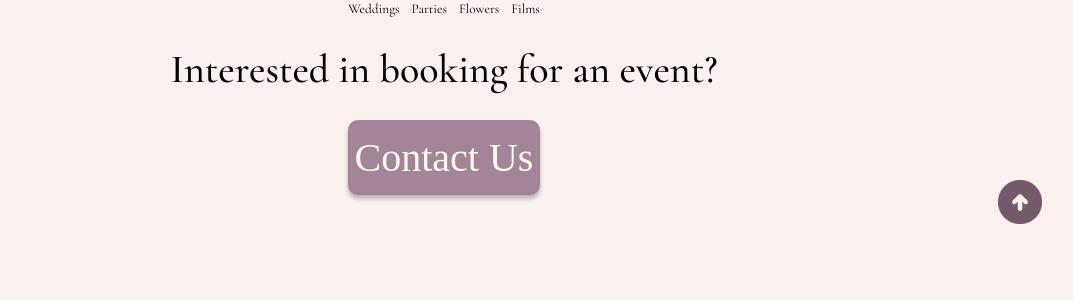
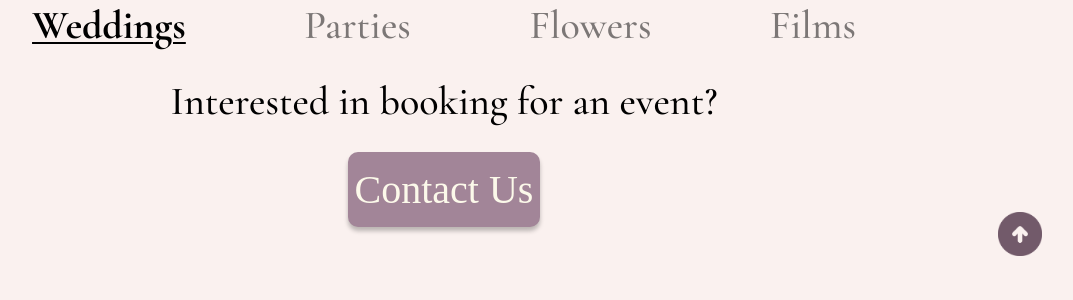
Before and after one commit to include-davis/bloom-and-vine, a React (Create React App) app in the folder bloom-and-vine/: page / in a window 1280 px wide. Shown: the top 300 px of the page, without its empty margins (196-1269 px from the left). Built offline with nearby package versions, Linux system fonts and the light colour scheme; no server answers; a web font is replaced by a local one.

Commit message:
Styled category buttons

```diff
--- a/bloom-and-vine/src/Components/gallery-carousel/Components/galleryInfo/galleryInfo.css
+++ b/bloom-and-vine/src/Components/gallery-carousel/Components/galleryInfo/galleryInfo.css
@@ -15,12 +15,24 @@
 
 .gallery-title {
     font-family: 'Italiana';
+    font-style: normal;
+    font-size: 3.56em;
+    font-weight: 400;
+    text-align: center;
 }
 
 .gallery-date {
     font-family: 'Cormorant Garamond';
+    font-style: normal;
+    font-size: 1.57em;
+    font-weight: lighter;
+    text-align: center;
 }
 
 .gallery-desc {
     font-family: 'Cormorant Garamond';
+    font-style: normal;
+    font-size: 1.57em;
+    font-weight: 500;
+    text-align: center;
 }
--- a/bloom-and-vine/src/Components/gallery-carousel/galleryCarousel.js
+++ b/bloom-and-vine/src/Components/gallery-carousel/galleryCarousel.js
@@ -109,7 +109,6 @@ function GallerySlider (props) {
     const images = props.data.images;
     const level = props.level;
 
-    // console.log(galleryDots)
     function getGalleryDots(total, setCurImgDot) {
         let dot_display = [];
         for (let i = 0; i < total; i++) {
--- a/bloom-and-vine/src/Components/gallery-display/galleryDisplay.css
+++ b/bloom-and-vine/src/Components/gallery-display/galleryDisplay.css
@@ -1,10 +1,16 @@
+.gallery-display-container {
+    width: 100vw;
+}
+
 .gallery-category-container {
-    width: 100vw;
+    width: 100%;
 
     display: flex;
     flex-direction: row;
     align-items: center;
     justify-content: center;
+
+    gap: 6.66em;
 }
 
 .gallery-category {
@@ -12,4 +18,23 @@
     border: none;
 
     font-family: 'Cormorant Garamond';
+    font-style: normal;
+    font-size: 2.5em;
+    text-align: center;
+    transition: 0.87s;
 }
+
+.gallery-category:hover {
+    transform: scale(1.2);
+}
+
+.active {
+    font-weight: 700;
+    text-decoration: underline 0.05em;
+    text-underline-offset: 0.1em;
+}
+
+.inactive {
+    font-weight: 500;
+    opacity: 0.5;
+}
--- a/bloom-and-vine/src/Components/gallery-display/galleryDisplay.js
+++ b/bloom-and-vine/src/Components/gallery-display/galleryDisplay.js
@@ -47,16 +47,16 @@ export default function GalleryDisplay () {
     return (
 	    <div className='gallery-display-container'>
             <div className='gallery-category-container'>
-                <button className='gallery-category' onClick={() => setGalleryIndex(0)}>
+                <button className={`gallery-category ${galleryIndex === 0 ? 'active' : 'inactive'}`} onClick={() => setGalleryIndex(0)}>
                     Weddings
                 </button>
-                <button className='gallery-category' onClick={() => setGalleryIndex(1)}>
+                <button className={`gallery-category ${galleryIndex === 1 ? 'active' : 'inactive'}`} onClick={() => setGalleryIndex(1)}>
                     Parties
                 </button>
-                <button className='gallery-category' onClick={() => setGalleryIndex(2)}>
+                <button className={`gallery-category ${galleryIndex === 2 ? 'active' : 'inactive'}`} onClick={() => setGalleryIndex(2)}>
                     Flowers
                 </button>
-                <button className='gallery-category' onClick={() => setGalleryIndex(3)}>
+                <button className={`gallery-category ${galleryIndex === 3 ? 'active' : 'inactive'}`} onClick={() => setGalleryIndex(3)}>
                     Films
                 </button>
             </div>
```
